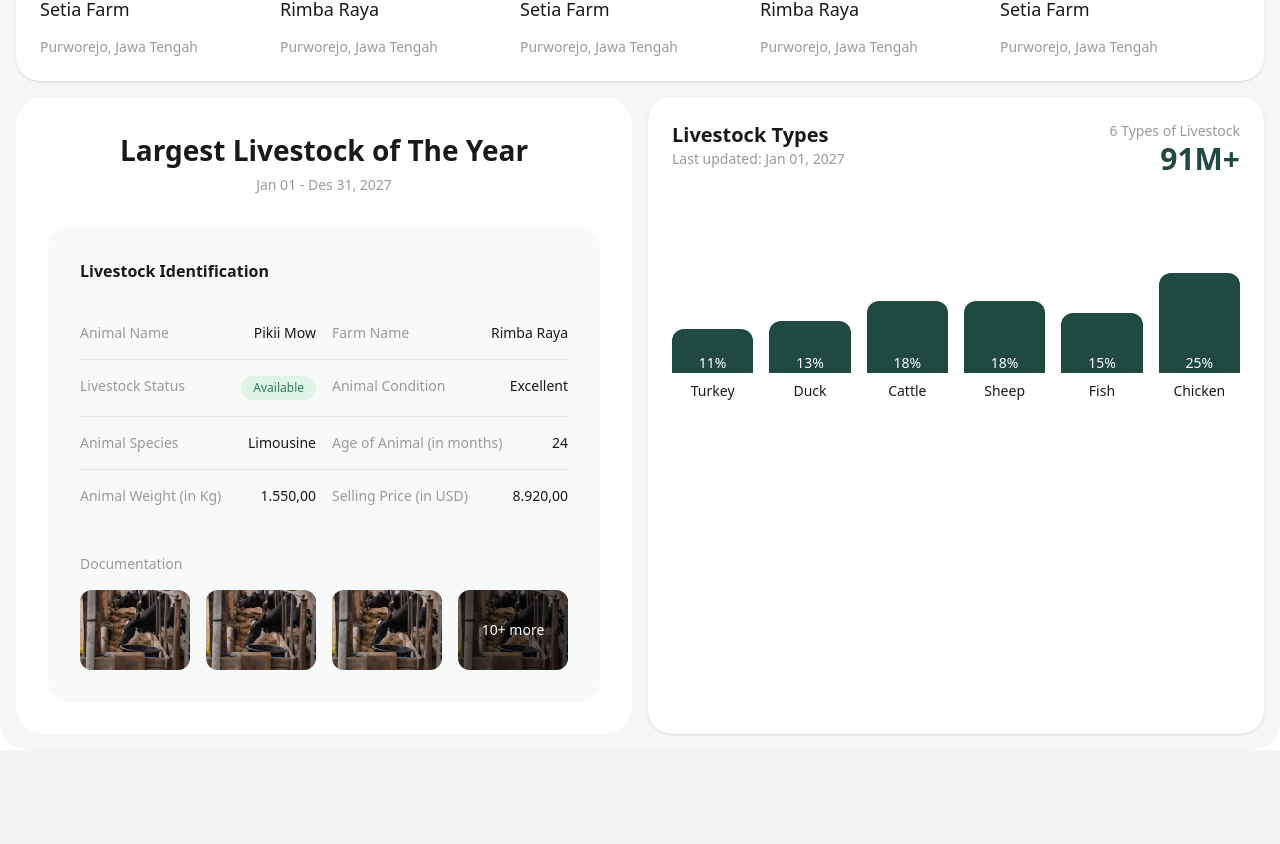
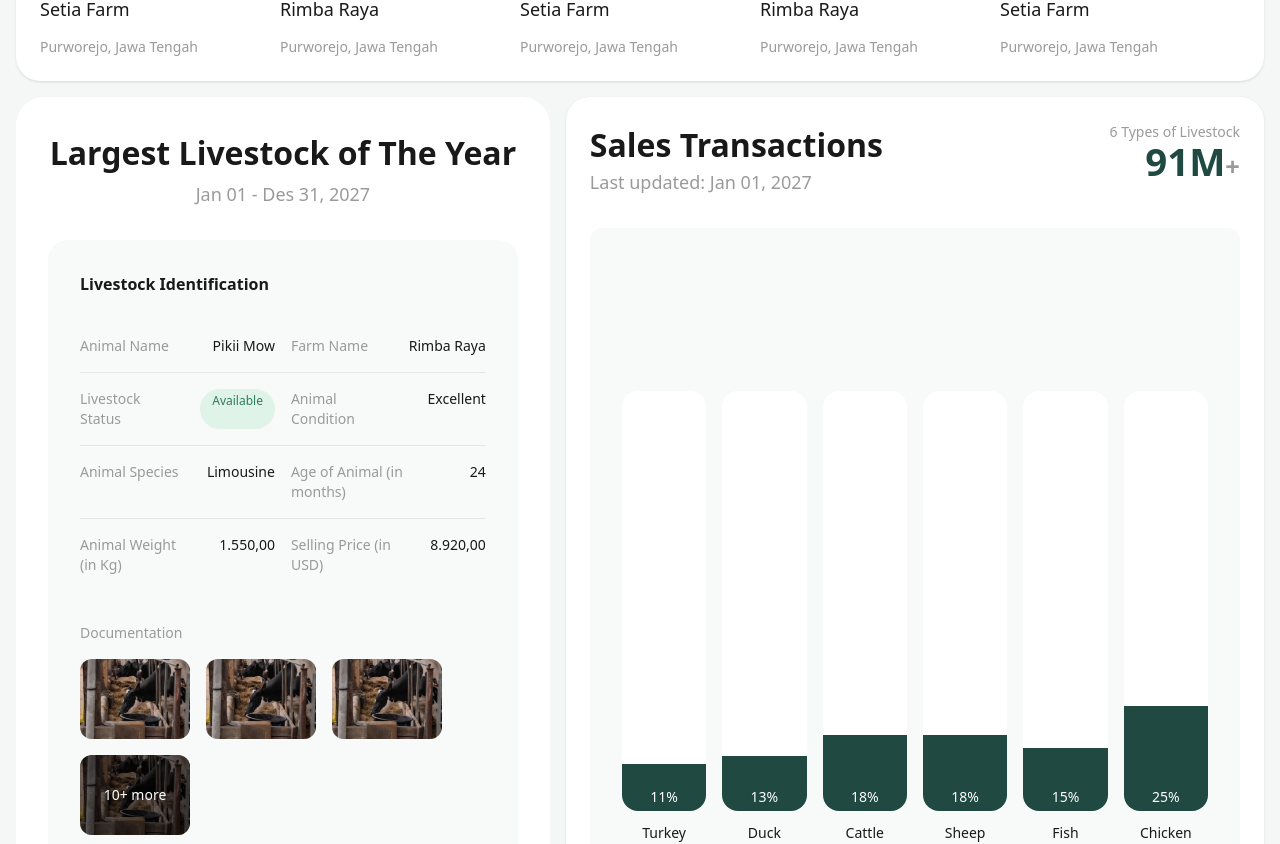
Before and after one commit to DaffaHirza/ternaqin-landing-page, a Next.js app: page / in a window 1280 px wide. Shown: the part 9774-10618 px from the top of the page. Built offline with nearby package versions, Linux system fonts and the light colour scheme.

Commit message:
finish analytics section

```diff
--- a/components/AnalyticSectiton.tsx
+++ b/components/AnalyticSectiton.tsx
@@ -4,6 +4,7 @@ import Image from "next/image";
 import SalesTransactions from "@/components/SalesTransactions";
 import LivestockCategory from "@/components/LivestockCategory";
 import LargestLivestock from "@/components/LargestLivestock";
+import LivestockTypesCard from "@/components/LivestockTypesCard";
 
 export default function AnalyticsSection() {
   return (
@@ -97,56 +98,24 @@ export default function AnalyticsSection() {
       </div>
 
       {/* ================= BOTTOM GRID ================= */}
-      <div className="grid grid-cols-1 lg:grid-cols-2 gap-4">
+      <div className="grid grid-cols-1 lg:grid-cols-[1.3fr_1.7fr] gap-4 items-stretch">
         {/* Largest Livestock */}
-        <div className="h-full">
+        <div className="flex">
           <LargestLivestock />
         </div>
 
         {/* Livestock Types */}
-        <div className="bg-white rounded-[24px] p-5 sm:p-6 shadow-sm">
-          <div className="flex flex-col sm:flex-row sm:justify-between sm:items-start gap-4 mb-6">
-            <div>
-              <h3 className="text-lg sm:text-xl font-semibold text-[#191919]">
-                Livestock Types
-              </h3>
-              <p className="text-xs sm:text-sm text-[#9A9A9A]">
-                Last updated: Jan 01, 2027
-              </p>
-            </div>
-
-            <div className="sm:text-right">
-              <p className="text-xs sm:text-sm text-[#9A9A9A]">
-                6 Types of Livestock
-              </p>
-              <p className="text-2xl sm:text-3xl font-semibold text-[#1F4941]">
-                91M+
-              </p>
-            </div>
-          </div>
-
-          <div className="flex items-end gap-3 sm:gap-4 h-[160px] sm:h-[200px]">
-            {[
-              { name: "Turkey", val: "11%" },
-              { name: "Duck", val: "13%" },
-              { name: "Cattle", val: "18%" },
-              { name: "Sheep", val: "18%" },
-              { name: "Fish", val: "15%" },
-              { name: "Chicken", val: "25%" },
-            ].map((item, i) => (
-              <div key={i} className="flex flex-col items-center flex-1">
-                <div
-                  className="w-full bg-[#1F4941] rounded-t-[12px] flex items-end justify-center text-white text-xs sm:text-sm font-medium transition-all duration-500"
-                  style={{ height: `${parseInt(item.val) * 4}px` }}
-                >
-                  {item.val}
-                </div>
-                <p className="mt-2 text-xs sm:text-sm text-[#191919] text-center">
-                  {item.name}
-                </p>
-              </div>
-            ))}
-          </div>
+        <div className="flex">
+          <LivestockTypesCard
+            data={[
+              { name: "Turkey", value: 11 },
+              { name: "Duck", value: 13 },
+              { name: "Cattle", value: 18 },
+              { name: "Sheep", value: 18 },
+              { name: "Fish", value: 15 },
+              { name: "Chicken", value: 25 },
+            ]}
+          />
         </div>
       </div>
     </section>
--- a/components/LargestLivestock.tsx
+++ b/components/LargestLivestock.tsx
@@ -1,11 +1,11 @@
 export default function LargestLivestock() {
   return (
-    <div className="bg-white rounded-[28px] p-6 sm:p-8">
+    <div className="bg-white rounded-[28px] p-6 sm:p-8 flex flex-col w-full">
       <div className="text-center mb-8">
-        <h2 className="text-[clamp(20px,2.2vw,28px)] font-semibold text-[#191919]">
+        <h2 className="text-[clamp(18px,2.5vw,32px)] font-semibold text-[#191919]">
           Largest Livestock of The Year
         </h2>
-        <p className="text-sm text-[#9A9A9A] mt-1">Jan 01 - Des 31, 2027</p>
+        <p className="text-[clamp(12px,1.8vw,18px)] text-[#9A9A9A] mt-1">Jan 01 - Des 31, 2027</p>
       </div>
       {/* Inner Card */}
       <div className="bg-[#F8F9F9] rounded-[20px] p-6 sm:p-8">
--- a/components/LivestockCategory.tsx
+++ b/components/LivestockCategory.tsx
@@ -33,7 +33,7 @@ export default function LivestockCategoryCard({
   }, []);
 
   return (
-    <div className="bg-white rounded-[12px] p-4 sm:p-6 shadow-sm h-full flex flex-col">
+    <div className="bg-white rounded-[24px] p-5 sm:p-6 shadow-sm w-full h-full flex flex-col">
       {/* Header */}
       <div className="flex justify-between items-center gap-4 mb-6">
         <h3 className="text-[clamp(18px,2.5vw,32px)] font-semibold text-[#191919] truncate">
--- /dev/null
+++ b/components/LivestockTypesCard.tsx
@@ -0,0 +1,92 @@
+"use client";
+
+import { useEffect, useState } from "react";
+import AnimatedCounter from "@/components/AnimatedCounter";
+
+interface LivestockItem {
+  name: string;
+  value: number;
+}
+
+interface Props {
+  title?: string;
+  lastUpdated?: string;
+  totalLabel?: string;
+  totalValue?: string;
+  data: LivestockItem[];
+}
+
+export default function LivestockTypesCard({
+  title = "Livestock Types",
+  lastUpdated = "Jan 01, 2027",
+  totalLabel = "6 Types of Livestock",
+  totalValue = "91M+",
+  data,
+}: Props) {
+  const [animatedValues, setAnimatedValues] = useState<number[]>(
+    data.map(() => 0)
+  );
+
+  useEffect(() => {
+    const timer = setTimeout(() => {
+      setAnimatedValues(data.map((item) => item.value));
+    }, 200);
+
+    return () => clearTimeout(timer);
+  }, [data]);
+
+  return (
+    <div className="bg-white rounded-[24px] p-5 sm:p-6 shadow-sm w-full flex flex-col">
+      {/* Header */}
+      <div className="flex justify-between items-start gap-4 mb-8 flex-nowrap">
+        <div className="min-w-fit">
+          <h3 className="text-[clamp(18px,2.5vw,32px)] font-semibold text-[#191919] whitespace-nowrap">
+            Sales Transactions
+          </h3>
+          <p className="text-[clamp(12px,1.8vw,18px)] text-[#9A9A9A] whitespace-nowrap">
+            Last updated: Jan 01, 2027
+          </p>
+        </div>
+
+        <div className="text-right min-w-fit">
+          <p className="text-[clamp(10px,1.5vw,14px)] text-[#9A9A9A] whitespace-nowrap">
+            6 Types of Livestock
+          </p>
+          <p className="text-[clamp(22px,3vw,40px)] font-semibold text-[#1F4941] leading-none whitespace-nowrap">
+            <AnimatedCounter end={91} suffix="M" />
+            <span className="text-[#9A9A9A] text-[clamp(14px,2vw,26px)]">
+              +
+            </span>
+          </p>
+        </div>
+      </div>
+
+      {/* Chart */}
+      <div className="w-full flex-1 flex bg-[#F8F9F9] p-4 sm:p-6 md:p-8 rounded-[12px]">
+        <div className="flex items-end gap-3 sm:gap-4 w-full">
+          {data.map((item, i) => (
+            <div key={i} className="flex flex-col items-center flex-1 min-w-0">
+              {/* Track */}
+              <div className="w-full h-[140px] sm:h-[180px] md:h-[320px] lg:h-[420px] bg-white rounded-[16px] flex items-end overflow-hidden">
+                {/* Fill */}
+                <div
+                  className="w-full bg-[#1F4941] flex items-end justify-center text-white text-xs sm:text-sm font-medium transition-all duration-1000 ease-out"
+                  style={{ height: `${animatedValues[i]}%` }}
+                >
+                  <span className="mb-1">
+                    {" "}
+                    <AnimatedCounter end={item.value} suffix="%" />
+                  </span>
+                </div>
+              </div>
+
+              <p className="mt-3 text-xs sm:text-sm text-[#191919] text-center">
+                {item.name}
+              </p>
+            </div>
+          ))}
+        </div>
+      </div>
+    </div>
+  );
+}
```
